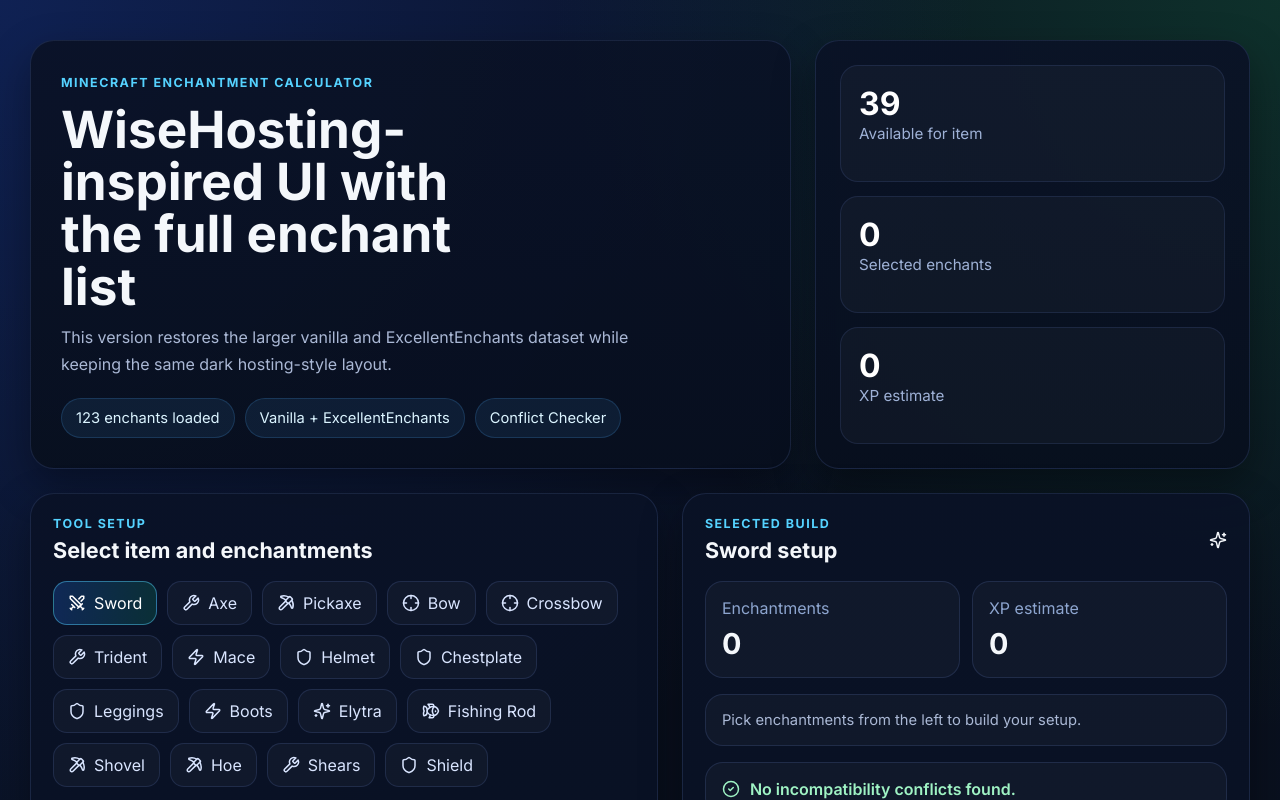
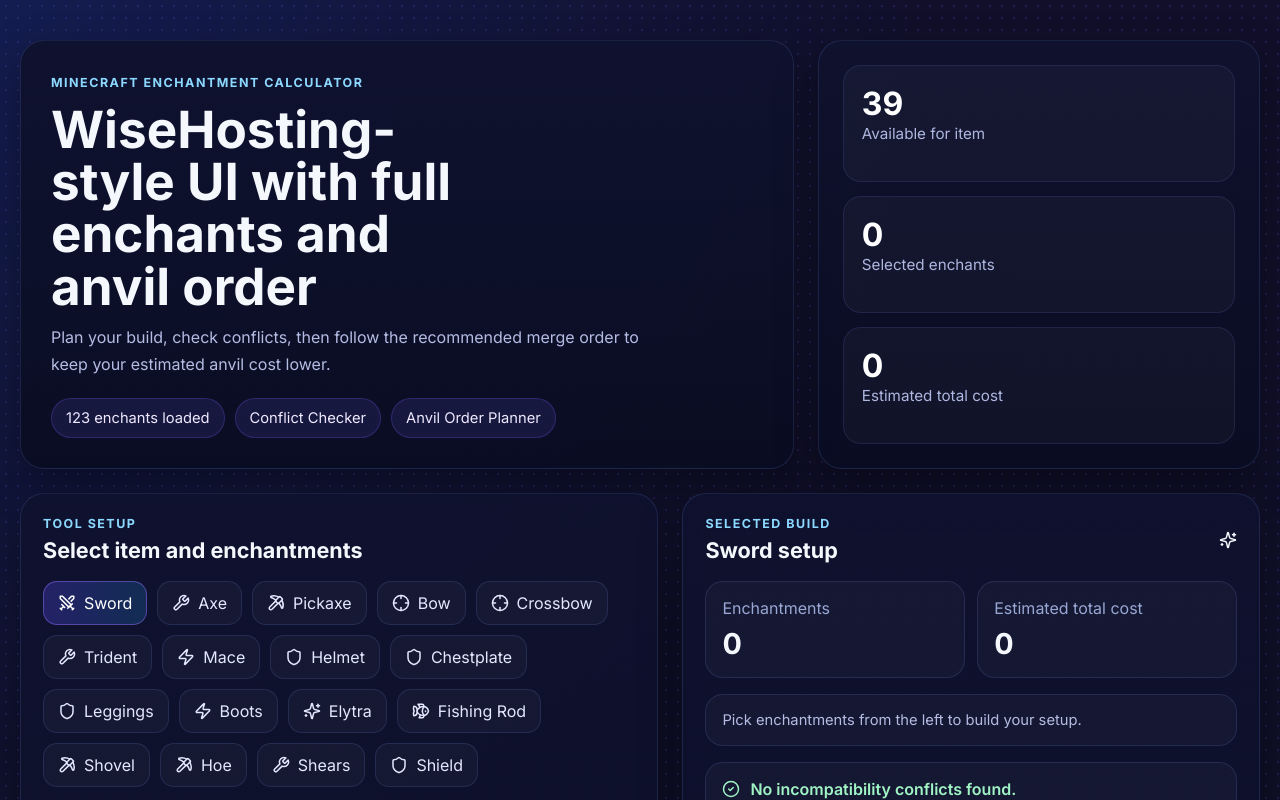
Before and after one commit to wolfblade2k/Enchantment-Calculator, a React (Vite) app: page / in a window 1280 px wide. Shown: the top 800 px of the page. Built offline with nearby package versions, Linux system fonts and the light colour scheme; the HTML template or start-up script is replaced by a standard one.

Commit message:
Add files via upload

```diff
--- a/src/App.tsx
+++ b/src/App.tsx
@@ -11,6 +11,10 @@
   Search,
   CheckCircle2,
   AlertTriangle,
+  Hammer,
+  BookOpen,
+  Plus,
+  ChevronRight,
 } from "lucide-react";
 
 type ItemKey =
@@ -39,6 +43,22 @@
   appliesTo: ItemKey[];
   incompatible?: string[];
   kind: "damage" | "utility" | "protection" | "loot" | "mobility" | "curse";
+};
+
+type Picked = { name: string; level: number };
+
+type MergeNode = {
+  label: string;
+  enchants: string[];
+  weight: number;
+};
+
+type MergeStep = {
+  step: number;
+  left: string;
+  right: string;
+  result: string;
+  cost: number;
 };
 
 const ITEMS: { key: ItemKey; label: string; icon: JSX.Element }[] = [
@@ -193,21 +213,80 @@
   { name: "Soulbound", source: "ExcellentEnchants", max: 1, appliesTo: ["helmet","chestplate","leggings","boots","elytra","sword","axe","pickaxe","shovel","hoe","bow","crossbow","trident","fishing_rod","mace","shears","shield"], incompatible: ["Curse of Vanishing"], kind: "utility" },
 ];
 
-type Picked = { name: string; level: number };
-
 function roman(value: number) {
   const map = ["", "I", "II", "III", "IV", "V", "VI"];
   return map[value] ?? String(value);
 }
 
-function levelsToCost(picks: Picked[]) {
-  return picks.reduce((sum, pick) => sum + pick.level * 2, 0);
+function estimateWeight(level: number) {
+  return Math.max(1, level);
+}
+
+function buildAnvilOrder(itemLabel: string, picks: Picked[]) {
+  if (picks.length === 0) return { steps: [] as MergeStep[], totalCost: 0, finalBook: "" };
+  if (picks.length === 1) {
+    return {
+      steps: [{
+        step: 1,
+        left: itemLabel,
+        right: `${picks[0].name} ${roman(picks[0].level)}`,
+        result: `${itemLabel} + ${picks[0].name} ${roman(picks[0].level)}`,
+        cost: estimateWeight(picks[0].level),
+      }],
+      totalCost: estimateWeight(picks[0].level),
+      finalBook: `${picks[0].name} ${roman(picks[0].level)}`
+    };
+  }
+
+  const nodes: MergeNode[] = picks.map((pick) => ({
+    label: `${pick.name} ${roman(pick.level)}`,
+    enchants: [pick.name],
+    weight: estimateWeight(pick.level),
+  }));
+
+  const steps: MergeStep[] = [];
+  let localStep = 1;
+
+  while (nodes.length > 1) {
+    nodes.sort((a, b) => a.weight - b.weight || a.label.localeCompare(b.label));
+    const left = nodes.shift()!;
+    const right = nodes.shift()!;
+    const combined: MergeNode = {
+      label: [...left.enchants, ...right.enchants].join(" + "),
+      enchants: [...left.enchants, ...right.enchants],
+      weight: left.weight + right.weight + 1,
+    };
+
+    steps.push({
+      step: localStep++,
+      left: left.label,
+      right: right.label,
+      result: combined.label,
+      cost: combined.weight,
+    });
+
+    nodes.push(combined);
+  }
+
+  const finalBook = nodes[0];
+  steps.push({
+    step: localStep,
+    left: itemLabel,
+    right: finalBook.label,
+    result: `${itemLabel} enchanted`,
+    cost: finalBook.weight,
+  });
+
+  const totalCost = steps.reduce((sum, step) => sum + step.cost, 0);
+  return { steps, totalCost, finalBook: finalBook.label };
 }
 
 export default function App() {
   const [item, setItem] = useState<ItemKey>("sword");
   const [search, setSearch] = useState("");
   const [picked, setPicked] = useState<Picked[]>([]);
+
+  const itemLabel = ITEMS.find((x) => x.key === item)?.label ?? "Item";
 
   const available = useMemo(
     () =>
@@ -240,7 +319,7 @@
     return list;
   }, [pickedDetailed]);
 
-  const totalCost = levelsToCost(picked);
+  const anvilPlan = useMemo(() => buildAnvilOrder(itemLabel, picked), [itemLabel, picked]);
   const totalBooks = picked.length;
 
   function toggleEnchant(name: string, max: number) {
@@ -262,21 +341,21 @@
       <div className="hero">
         <div className="hero-copy">
           <span className="eyebrow">Minecraft Enchantment Calculator</span>
-          <h1>WiseHosting-inspired UI with the full enchant list</h1>
+          <h1>WiseHosting-style UI with full enchants and anvil order</h1>
           <p>
-            This version restores the larger vanilla and ExcellentEnchants dataset
-            while keeping the same dark hosting-style layout.
+            Plan your build, check conflicts, then follow the recommended merge order
+            to keep your estimated anvil cost lower.
           </p>
           <div className="hero-badges">
             <span>{ALL.length} enchants loaded</span>
-            <span>Vanilla + ExcellentEnchants</span>
             <span>Conflict Checker</span>
+            <span>Anvil Order Planner</span>
           </div>
         </div>
         <div className="hero-card">
           <div className="stat"><strong>{available.length}</strong><span>Available for item</span></div>
           <div className="stat"><strong>{picked.length}</strong><span>Selected enchants</span></div>
-          <div className="stat"><strong>{totalCost}</strong><span>XP estimate</span></div>
+          <div className="stat"><strong>{anvilPlan.totalCost}</strong><span>Estimated total cost</span></div>
         </div>
       </div>
 
@@ -340,7 +419,7 @@
           <div className="panel-header">
             <div>
               <div className="panel-kicker">Selected build</div>
-              <h2>{ITEMS.find((x) => x.key === item)?.label} setup</h2>
+              <h2>{itemLabel} setup</h2>
             </div>
             <Sparkles size={18} />
           </div>
@@ -351,8 +430,8 @@
               <strong>{totalBooks}</strong>
             </div>
             <div className="summary-card">
-              <span>XP estimate</span>
-              <strong>{totalCost}</strong>
+              <span>Estimated total cost</span>
+              <strong>{anvilPlan.totalCost}</strong>
             </div>
           </div>
 
@@ -401,13 +480,64 @@
               </div>
             )}
           </div>
-
-          <div className="footer-note">
-            Full enchant dataset restored. If your server has custom plugin config values,
-            those can still differ from stock defaults.
-          </div>
         </section>
       </div>
+
+      <section className="anvil-panel panel">
+        <div className="panel-header">
+          <div>
+            <div className="panel-kicker">Anvil order</div>
+            <h2>Recommended lowest-cost merge flow</h2>
+          </div>
+          <Hammer size={18} />
+        </div>
+
+        {picked.length === 0 ? (
+          <div className="empty-state">Add some enchantments first, then the anvil order will appear here.</div>
+        ) : (
+          <div className="anvil-steps">
+            {anvilPlan.steps.map((step) => {
+              const finalApply = step.left === itemLabel;
+              return (
+                <div className="anvil-step" key={step.step}>
+                  <div className="step-number">{step.step}</div>
+
+                  <div className="merge-input">
+                    <div className={`book-card ${finalApply ? "item-card" : ""}`}>
+                      <div className="book-icon">{finalApply ? <Shield size={22} /> : <BookOpen size={22} />}</div>
+                      <div className="book-label">{step.left}</div>
+                    </div>
+
+                    <div className="merge-mid">
+                      <div className="merge-dot"><Plus size={14} /></div>
+                    </div>
+
+                    <div className="book-card">
+                      <div className="book-icon"><BookOpen size={22} /></div>
+                      <div className="book-label">{step.right}</div>
+                    </div>
+                  </div>
+
+                  <div className="merge-arrow"><ChevronRight size={18} /></div>
+
+                  <div className="merge-output-wrap">
+                    <div className="cost-label">Cost: {step.cost}</div>
+                    <div className="book-card output-card">
+                      <div className="book-icon">{finalApply ? <Sparkles size={22} /> : <BookOpen size={22} />}</div>
+                      <div className="book-label">{step.result}</div>
+                    </div>
+                  </div>
+                </div>
+              );
+            })}
+          </div>
+        )}
+
+        <div className="footer-note">
+          This planner uses a lightweight merge heuristic: it combines the smallest book groups first,
+          which usually lowers total work cost. It is an estimate, not a perfect simulation of every server setup.
+        </div>
+      </section>
     </div>
   );
 }
--- a/src/index.css
+++ b/src/index.css
@@ -18,7 +18,11 @@
 }
 
 body {
-  background: transparent;
+  background:
+    radial-gradient(rgba(123, 97, 255, 0.16) 1px, transparent 1px),
+    radial-gradient(circle at top left, rgba(29, 78, 216, 0.22), transparent 28%),
+    linear-gradient(180deg, #110f2a 0%, #0a1020 100%);
+  background-size: 12px 12px, auto, auto;
 }
 
 button, input, select {
@@ -26,7 +30,7 @@
 }
 
 .page-shell {
-  max-width: 1260px;
+  max-width: 1320px;
   margin: 0 auto;
   padding: 40px 20px 56px;
 }
@@ -43,7 +47,7 @@
 .hero-card,
 .panel {
   border: 1px solid rgba(128, 162, 255, 0.14);
-  background: linear-gradient(180deg, rgba(10, 18, 38, 0.92), rgba(8, 15, 30, 0.92));
+  background: linear-gradient(180deg, rgba(15, 18, 46, 0.94), rgba(9, 13, 34, 0.94));
   box-shadow: 0 16px 40px rgba(0, 0, 0, 0.35);
   border-radius: 24px;
 }
@@ -54,7 +58,7 @@
 
 .eyebrow,
 .panel-kicker {
-  color: #55d2ff;
+  color: #8cd8ff;
   font-size: 0.78rem;
   font-weight: 700;
   letter-spacing: 0.12em;
@@ -65,13 +69,13 @@
   margin: 12px 0 12px;
   font-size: clamp(2rem, 4vw, 3.4rem);
   line-height: 1.02;
-  max-width: 12ch;
+  max-width: 13ch;
 }
 
 .hero-copy p {
   margin: 0;
   max-width: 62ch;
-  color: #aab8d5;
+  color: #b4bce3;
   line-height: 1.7;
 }
 
@@ -85,9 +89,9 @@
 .hero-badges span {
   padding: 10px 14px;
   border-radius: 999px;
-  background: rgba(79, 172, 254, 0.09);
-  border: 1px solid rgba(79, 172, 254, 0.18);
-  color: #dbf4ff;
+  background: rgba(119, 97, 255, 0.12);
+  border: 1px solid rgba(119, 97, 255, 0.24);
+  color: #efe8ff;
   font-size: 0.92rem;
 }
 
@@ -111,7 +115,7 @@
 }
 
 .stat span {
-  color: #9eb1d6;
+  color: #aeb7e0;
   font-size: 0.95rem;
 }
 
@@ -119,6 +123,7 @@
   display: grid;
   grid-template-columns: 1.05fr 0.95fr;
   gap: 24px;
+  margin-bottom: 24px;
 }
 
 .panel {
@@ -153,13 +158,13 @@
   border-radius: 14px;
   border: 1px solid rgba(128, 162, 255, 0.14);
   background: rgba(255, 255, 255, 0.03);
-  color: #d9e5ff;
+  color: #e4e8ff;
   cursor: pointer;
 }
 
 .item-tab.active {
-  background: linear-gradient(90deg, rgba(38, 121, 255, 0.22), rgba(16, 185, 129, 0.18));
-  border-color: rgba(85, 210, 255, 0.45);
+  background: linear-gradient(90deg, rgba(92, 76, 255, 0.28), rgba(33, 167, 255, 0.18));
+  border-color: rgba(153, 113, 255, 0.45);
   color: white;
 }
 
@@ -172,7 +177,7 @@
   border: 1px solid rgba(128, 162, 255, 0.14);
   background: rgba(255, 255, 255, 0.03);
   margin-bottom: 16px;
-  color: #7fb5ff;
+  color: #9ab5ff;
 }
 
 .search-box input {
@@ -200,9 +205,9 @@
 }
 
 .enchant-card.active {
-  background: linear-gradient(180deg, rgba(11, 48, 97, 0.85), rgba(7, 28, 58, 0.88));
-  border-color: rgba(82, 207, 255, 0.42);
-  box-shadow: inset 0 0 0 1px rgba(0, 255, 195, 0.06);
+  background: linear-gradient(180deg, rgba(42, 32, 94, 0.94), rgba(27, 19, 63, 0.94));
+  border-color: rgba(151, 114, 255, 0.42);
+  box-shadow: inset 0 0 0 1px rgba(255, 255, 255, 0.04);
 }
 
 .enchant-top,
@@ -223,8 +228,9 @@
 .selection-subtitle,
 .footer-note,
 .empty-state,
-.status-card li {
-  color: #aab8d5;
+.status-card li,
+.book-label {
+  color: #b4bce3;
   font-size: 0.92rem;
 }
 
@@ -242,9 +248,9 @@
 }
 
 .tag.excellent {
-  background: rgba(34, 197, 94, 0.1);
-  border-color: rgba(34, 197, 94, 0.28);
-  color: #ccffe0;
+  background: rgba(140, 86, 255, 0.12);
+  border-color: rgba(140, 86, 255, 0.28);
+  color: #ead7ff;
 }
 
 .summary-grid {
@@ -266,7 +272,7 @@
 
 .summary-card span {
   display: block;
-  color: #8da5cf;
+  color: #98a7d3;
   margin-bottom: 8px;
 }
 
@@ -282,7 +288,7 @@
 .selection-row select {
   border-radius: 12px;
   border: 1px solid rgba(128, 162, 255, 0.18);
-  background: #091424;
+  background: #111533;
   color: white;
   padding: 10px 12px;
 }
@@ -312,29 +318,139 @@
   padding: 0;
 }
 
+.anvil-panel {
+  padding-bottom: 28px;
+}
+
+.anvil-steps {
+  display: grid;
+  gap: 18px;
+}
+
+.anvil-step {
+  display: grid;
+  grid-template-columns: 44px 1fr 42px 260px;
+  gap: 18px;
+  align-items: center;
+}
+
+.step-number {
+  width: 36px;
+  height: 36px;
+  border-radius: 10px;
+  display: grid;
+  place-items: center;
+  background: #0f1230;
+  border: 1px solid rgba(151, 114, 255, 0.26);
+  color: #fff;
+  font-weight: 700;
+}
+
+.merge-input {
+  display: grid;
+  grid-template-columns: 1fr 48px 1fr;
+  gap: 14px;
+  align-items: center;
+}
+
+.merge-mid,
+.merge-arrow {
+  display: grid;
+  place-items: center;
+}
+
+.merge-dot {
+  width: 40px;
+  height: 40px;
+  border-radius: 999px;
+  display: grid;
+  place-items: center;
+  background: rgba(126, 91, 255, 0.28);
+  border: 1px solid rgba(155, 124, 255, 0.38);
+  color: #fff;
+}
+
+.book-card {
+  min-height: 110px;
+  border-radius: 20px;
+  border: 1px solid rgba(151, 114, 255, 0.22);
+  background: linear-gradient(180deg, rgba(52, 42, 105, 0.9), rgba(38, 30, 86, 0.9));
+  display: grid;
+  place-items: center;
+  text-align: center;
+  padding: 18px 16px;
+}
+
+.item-card {
+  background: linear-gradient(180deg, rgba(38, 37, 77, 0.95), rgba(26, 24, 57, 0.95));
+}
+
+.output-card {
+  background: linear-gradient(180deg, rgba(56, 46, 116, 0.96), rgba(44, 35, 92, 0.96));
+}
+
+.book-icon {
+  margin-bottom: 8px;
+  color: #f5e6ff;
+}
+
+.book-label {
+  color: #fff;
+  font-weight: 700;
+  line-height: 1.5;
+}
+
+.merge-output-wrap {
+  display: grid;
+  gap: 8px;
+}
+
+.cost-label {
+  color: #f4f0ff;
+  font-size: 0.95rem;
+  text-align: left;
+}
+
 .footer-note {
   margin-top: 16px;
   line-height: 1.7;
 }
 
-@media (max-width: 1024px) {
+@media (max-width: 1120px) {
   .hero,
   .tool-grid {
     grid-template-columns: 1fr;
   }
+
+  .anvil-step {
+    grid-template-columns: 44px 1fr;
+  }
+
+  .merge-arrow {
+    display: none;
+  }
+
+  .merge-output-wrap {
+    grid-column: 2;
+  }
 }
 
-@media (max-width: 720px) {
+@media (max-width: 760px) {
   .page-shell {
     padding: 18px 14px 30px;
   }
 
-  .enchant-list {
+  .enchant-list,
+  .summary-grid {
     grid-template-columns: 1fr;
   }
 
-  .summary-grid {
+  .merge-input {
     grid-template-columns: 1fr;
+  }
+
+  .merge-mid {
+    display: none;
   }
 
   .hero-copy,
```
